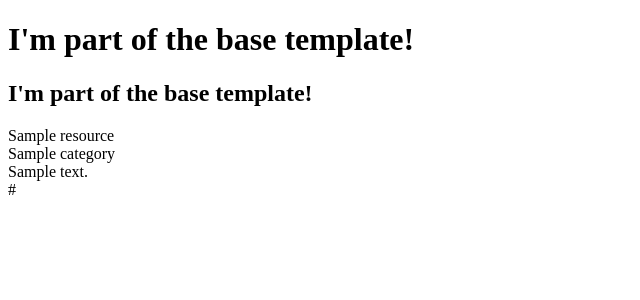
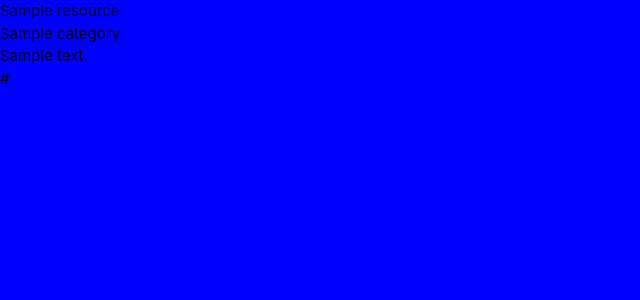
Before and after one commit to shaff600/Sourcetastic, a Flask app: page / in a window 1280 px wide. Shown: the top 300 px of the page, without its empty margins (0-640 px from the left). Run offline with Flask 2, Linux system fonts and the light colour scheme; a database or web service that is not in the repository returns one stand-in record (values such as "Sample title"); some libraries are stand-ins or nearby versions.

Commit message:
Add Materialize and static files

```diff
--- a/app.py
+++ b/app.py
@@ -17,6 +17,7 @@
 
 mongo = PyMongo(app)
 
+
 @app.route("/")
 @app.route("/get_resources")
 def get_resources():
--- /dev/null
+++ b/static/css/style.css
@@ -0,0 +1,3 @@
+body{
+    background-color: blue;
+}
--- a/templates/base.html
+++ b/templates/base.html
@@ -1,15 +1,27 @@
- <!DOCTYPE html>
+
+<!DOCTYPE html>
 <html lang="en">
 <head>
     <meta charset="UTF-8">
     <meta name="viewport" content="width=device-width, initial-scale=1.0">
-    <title>Task Manager</title>
+    <link rel="stylesheet" href="https://cdnjs.cloudflare.com/ajax/libs/font-awesome/5.13.1/css/all.min.css"
+        integrity="sha512-xA6Hp6oezhjd6LiLZynuukm80f8BoZ3OpcEYaqKoCV3HKQDrYjDE1Gu8ocxgxoXmwmSzM4iqPvCsOkQNiu41GA==" crossorigin="anonymous" type="text/css">
+    <link rel="stylesheet" href="https://cdnjs.cloudflare.com/ajax/libs/materialize/1.0.0/css/materialize.min.css" type="text/css">
+    <link rel="stylesheet" href="{{ url_for('static', filename='css/style.css') }}" type="text/css">
+    {% block styles %}
+    {% endblock %}
+    <title>Sourcetastic</title>
 </head>
 <body>
 
-    <h1>I'm part of the base template!</h1>
     {% block content %}
     {% endblock %}
 
+    <script src="https://code.jquery.com/jquery-3.5.1.min.js"
+        integrity="sha256-9/aliU8dGd2tb6OSsuzixeV4y/faTqgFtohetphbbj0=" crossorigin="anonymous"></script>
+    <script src="https://cdnjs.cloudflare.com/ajax/libs/materialize/1.0.0/js/materialize.min.js"></script>
+    <script src="{{ url_for('static', filename='js/script.js') }}"></script>
+    {% block scripts %}
+    {% endblock %}
 </body>
 </html>
--- a/templates/resources.html
+++ b/templates/resources.html
@@ -1,6 +1,6 @@
 {% extends "base.html"%}
 {% block content %}
-<h2>I'm part of the base template!</h2>
+
     {% for resource in resources %}
         {{resource.name}}<br>
         {{resource.category}}<br>
```
Also changed, not shown: static/js/script.js (added).
